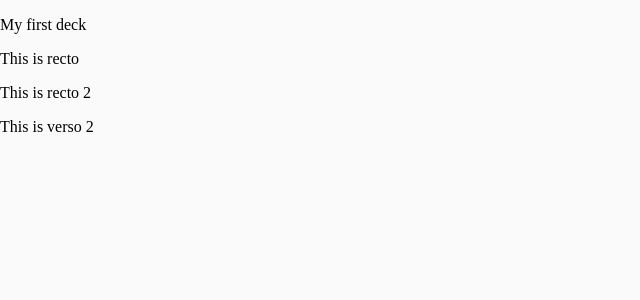
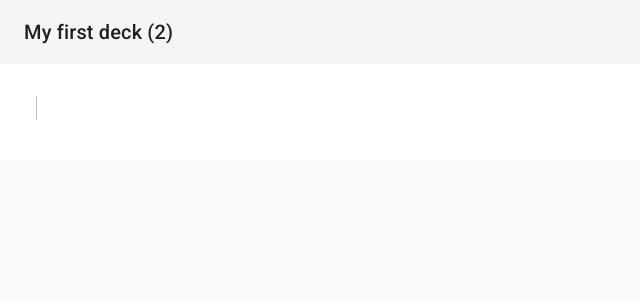
Before and after one commit to prathe/flashcards, a React (Create React App) app: page / in a window 1280 px wide. Shown: the top 300 px of the page, without its empty margins (0-640 px from the left). Built offline with nearby package versions, Linux system fonts and the light colour scheme.

Commit message:
wip: Stepper does not work for now

```diff
--- a/src/App.js
+++ b/src/App.js
@@ -1,9 +1,12 @@
 import React from 'react';
-import CssBaseline from '@material-ui/core/CssBaseline';
 import { createStore } from 'redux';
 import { Provider } from 'react-redux'
 import reducer from './reducers/reducer';
+
+import CurrentFlashardAppBar from './components/containers/CurrentFlashardAppBar';
 import CurrentFlashcardDeck from './components/containers/CurrentFlashcardDeck';
+
+import CssBaseline from '@material-ui/core/CssBaseline';
 import 'typeface-roboto';
 
 const store = createStore(reducer);
@@ -11,12 +14,15 @@ const store = createStore(reducer);
 class App extends React.Component {
   render() {
     return (
-      <React.Fragment>
+      <>
         <CssBaseline />
         <Provider store={store}>
-          <CurrentFlashcardDeck />
+          <>
+            <CurrentFlashardAppBar />
+            <CurrentFlashcardDeck />
+          </>
         </Provider>
-      </React.Fragment>
+      </>
     );
   }
 }
--- /dev/null
+++ b/src/components/containers/CurrentFlashardAppBar.js
@@ -0,0 +1,17 @@
+import { connect } from 'react-redux'
+import FlashcardAppBar from '../presentational/FlashcardAppBar'
+
+const mapStateToProps = state => {
+  const deck = state.decks[0]
+
+  return {
+    name: deck.name,
+    count: deck.flashcards.length
+  }
+}
+
+const CurrentFlashcardAppBar = connect(
+  mapStateToProps
+)(FlashcardAppBar)
+
+export default CurrentFlashcardAppBar
--- a/src/components/presentational/Flashcard.js
+++ b/src/components/presentational/Flashcard.js
@@ -1,10 +1,25 @@
 import React from 'react'
+import Step from "@material-ui/core/Step";
+import StepLabel from "@material-ui/core/StepLabel";
+import StepContent from "@material-ui/core/StepContent";
+import TextField from "@material-ui/core/TextField";
+
 const Flashcard = ({recto, verso}) => {
   return (
-    <>
-    <p>{recto}</p>
-    <p>{verso}</p>
-    </>
+    <Step>
+      <StepLabel />
+      <StepContent icon="">
+        <TextField
+          id="outlined-textarea"
+          label="Question"
+          placeholder="Question here..."
+          multiline
+          margin="normal"
+          variant="outlined"
+          value={recto}
+        />
+      </StepContent>
+    </Step>
   )
 }
 
--- /dev/null
+++ b/src/components/presentational/FlashcardAppBar.js
@@ -0,0 +1,18 @@
+import React from 'react'
+import AppBar from '@material-ui/core/AppBar';
+import Toolbar from '@material-ui/core/Toolbar';
+import Typography from '@material-ui/core/Typography';
+
+const FlashcardAppBar = (props) => {
+  return (
+    <AppBar position="static" color="default">
+    <Toolbar>
+      <Typography variant="h6" color="inherit">
+        {`${props.name} (${props.count})`}
+      </Typography>
+    </Toolbar>
+    </AppBar>
+  )
+}
+
+export default FlashcardAppBar
--- a/src/components/presentational/FlashcardDeck.js
+++ b/src/components/presentational/FlashcardDeck.js
@@ -3,10 +3,7 @@ import FlashcardList from './FlashcardList';
 
 const FlashcardDeck = (props) => {
   return (
-    <>
-    <p>{props.name}</p>
     <FlashcardList flashcards={props.flashcards} />
-    </>
   );
 };
 
--- a/src/components/presentational/FlashcardList.js
+++ b/src/components/presentational/FlashcardList.js
@@ -1,16 +1,15 @@
 import React from 'react'
 import Flashcard from './Flashcard'
+import Stepper from "@material-ui/core/Stepper";
 
 const FlashcardList = (props) => {
-  return props.flashcards.map((flashcard, index) => {
-    return (
-      <Flashcard
-        key={index}
-        recto={flashcard[0]}
-        verso={flashcard[1]}
-      />
-    )
-  })
+  return (
+    <Stepper orientation="vertical" nonLinear={true}>
+      {props.flashcards.map((flashcard, index) => (
+        <Flashcard key={index} recto={flashcard[0]} verso={flashcard[1]} />
+      ))}
+    </Stepper>
+  )
 }
 
 export default FlashcardList
```
